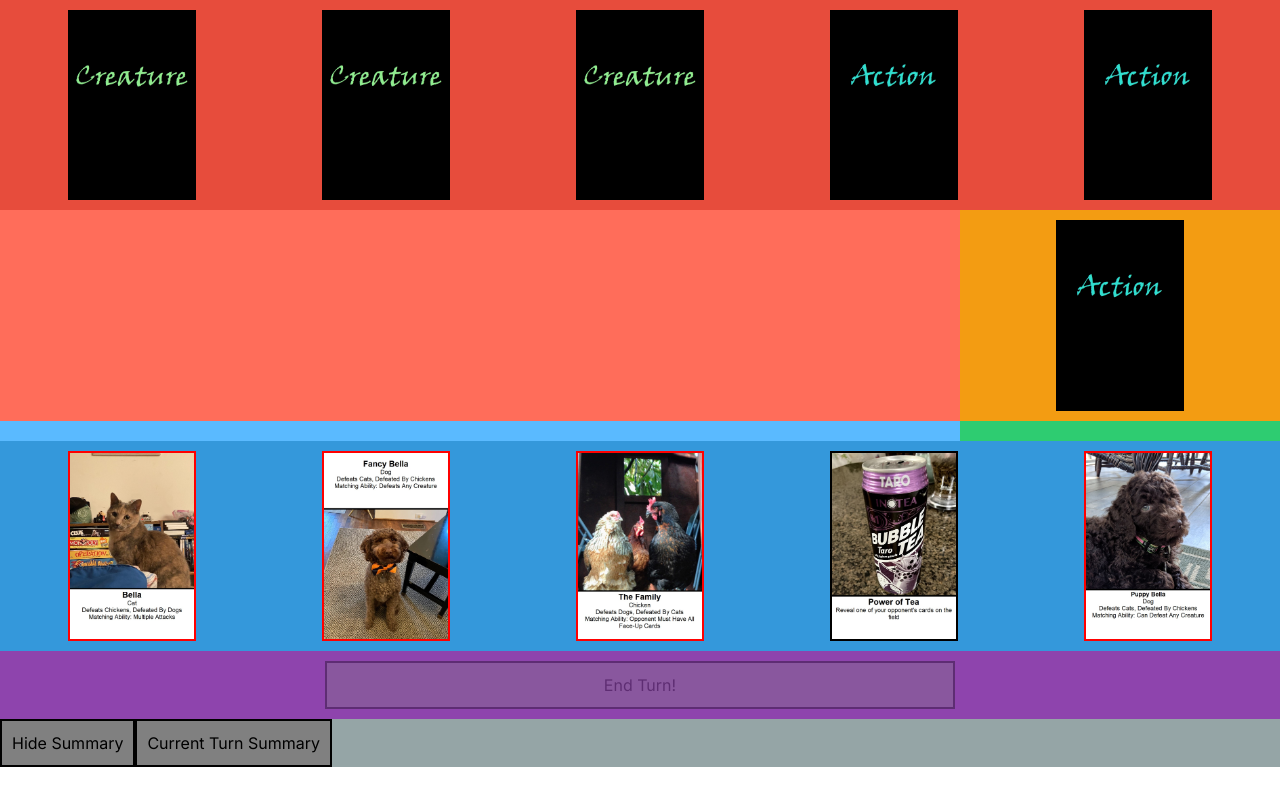
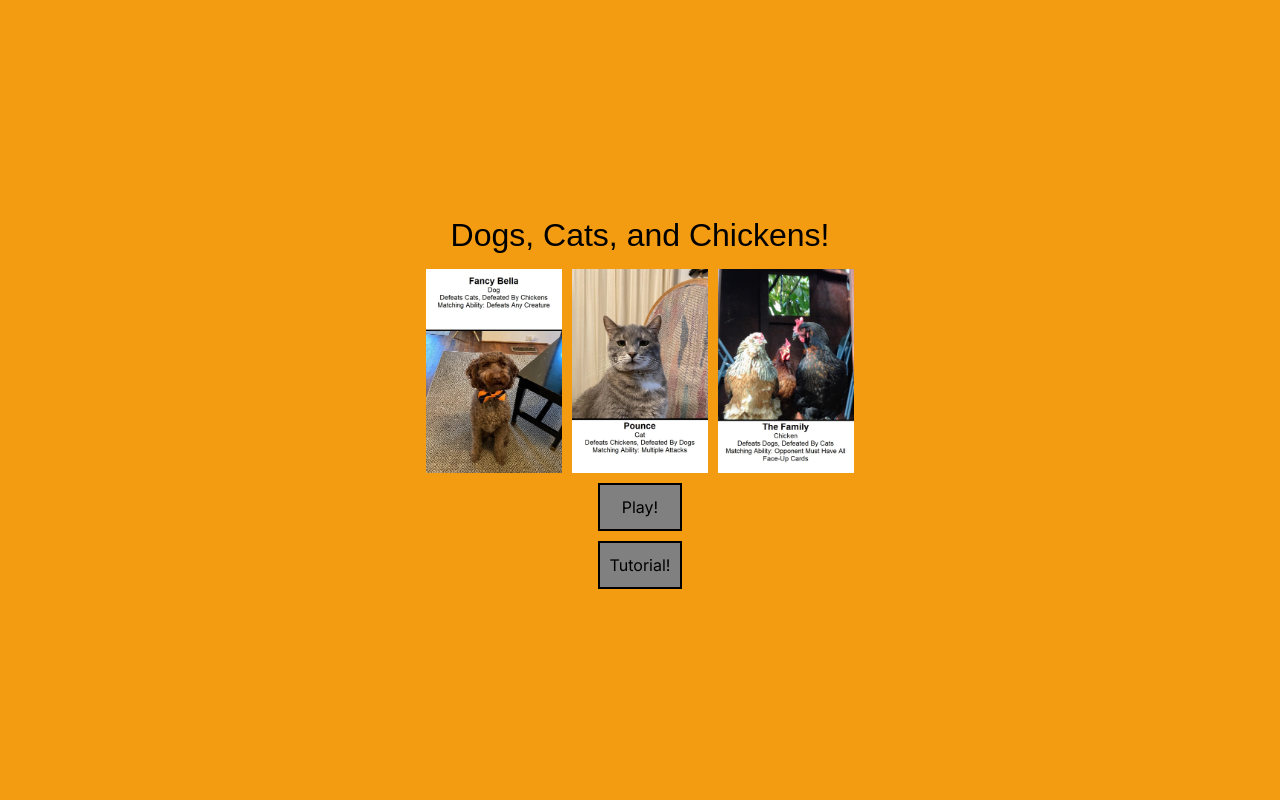
Before and after one commit to cjanse/dogscatsandchickens, a Next.js app in the folder dogscatsandchickens-app/: page / in a window 1280 px wide. Built offline with nearby package versions, Linux system fonts and the light colour scheme.

Commit message:
Finished basic home page

```diff
--- a/dogscatsandchickens-app/app/page.tsx
+++ b/dogscatsandchickens-app/app/page.tsx
@@ -1,9 +1,11 @@
 //import Image from 'next/image'
 'use client'
-import { useState, useEffect } from 'react'
-import { BrowserRouter as Router, Routes, Route} from 'react-router-dom';
+import React, { useState, useEffect } from 'react'
+import { BrowserRouter as Router, Routes, Route, Link} from 'react-router-dom';
 import {BasicGameView} from "./views/basicGameView"
 import {GameView} from "./views/gameView"
+import {HomePageView} from "./views/homePageView"
+import { TutorialView } from './views/tutorialView';
 
 export default function Home() {
 
@@ -17,10 +19,12 @@ export default function Home() {
 
   return (
     <Router>
-      <Routes>
-        <Route path="/" element={<GameView />} />
-      </Routes>
-    </Router>
+    <Routes>
+      <Route path="/" element={<HomePageView/> } />
+      <Route path="/play" element={<GameView/> } />
+      <Route path="/tutorial" element={<TutorialView/>}/>
+    </Routes>
+  </Router>
   )
 }
 
--- /dev/null
+++ b/dogscatsandchickens-app/app/views/homePageView.tsx
@@ -0,0 +1,103 @@
+import {GameController} from "../controller/gameController"
+import { PlayerController } from "../controller/playerController";
+import {useState, useEffect} from "react"
+import { AIPlayerController } from "../controller/AIPlayerController";
+import {Card} from "../models/card"
+import {Creature} from "../models/creature"
+import {Upgrade} from "../models/upgrade"
+import { BrowserRouter as Router, Routes, Route, Link} from 'react-router-dom';
+
+//Import all images
+import creature from "../../assets/cards/creature.jpg"
+import upgrade from "../../assets/cards/upgrade.jpg"
+import action from "../../assets/cards/action.jpg"
+import bella from "../../assets/cards/bella.jpg"
+import pounce from "../../assets/cards/pounce.jpg"
+import snowball from "../../assets/cards/snowball.jpg"
+import fancyBella from "../../assets/cards/fancy_bella.jpg"
+import prettyBella from "../../assets/cards/pretty_bella.jpg"
+import puppyBella from "../../assets/cards/puppy_bella.jpg"
+import lulu from "../../assets/cards/lulu.jpg"
+import olive from "../../assets/cards/olive.jpg"
+import theFamily from "../../assets/cards/the_family.jpg"
+import cactusAttack from "../../assets/cards/cactus_attack.jpg"
+import duckArmy from "../../assets/cards/duck_army.jpg"
+import deflect from "../../assets/cards/deflect.jpg"
+import sandShield from "../../assets/cards/sand_shield.jpg"
+import payphonesDontExistAnymore from "../../assets/cards/payphones_dont_exist_anymore.jpg"
+import fadingAway from "../../assets/cards/fading_away.jpg"
+import sleeping from "../../assets/cards/sleeping.jpg"
+import coolDownSquirrel from "../../assets/cards/cool_down_squirrel.jpg"
+import snowApocalypse from "../../assets/cards/snow_apocalypse.jpg"
+import beachSpirits from "../../assets/cards/beach_spirits.jpg"
+import forestSpirits from "../../assets/cards/forest_spirits.jpg"
+import riverSpirits from "../../assets/cards/river_spirits.jpg"
+import birdArmy1 from "../../assets/cards/bird_army_1.jpg"
+import birdArmy2 from "../../assets/cards/bird_army_2.jpg"
+import messyDorm1 from "../../assets/cards/messy_dorm_1.jpg"
+import messyDorm2 from "../../assets/cards/messy_dorm_2.jpg"
+import powerOfTea1 from "../../assets/cards/power_of_tea_1.jpg"
+import powerOfTea2 from "../../assets/cards/power_of_tea_2.jpg"
+import { GameBoard } from "../models/gameboard";
+
+export function HomePageView() {
+
+    /*Chooses a random Dog Card to show*/
+    function randomDogCard(){
+        switch (Math.floor(Math.random() *3)){
+            case 0:
+                return fancyBella;
+            case 1:
+                return prettyBella;
+            case 2:
+                return puppyBella;
+            default:
+                return creature;
+        }
+    }
+
+    /*Chooses a random Cat Card to show*/
+    function randomCatCard(){
+        switch (Math.floor(Math.random() *3)){
+            case 0:
+                return bella;
+            case 1:
+                return pounce;
+            case 2:
+                return snowball;
+            default:
+                return creature;
+        }
+    }
+
+    /*Chooses a random Chicken Card to show*/
+    function randomChickenCard(){
+        switch (Math.floor(Math.random() *3)){
+            case 0:
+                return lulu;
+            case 1:
+                return olive;
+            case 2:
+                return theFamily;
+            default:
+                return creature;
+        }
+    }
+
+    return (
+        <div style={{backgroundColor: '#f39c12', display: "grid", justifyContent: "center", alignItems: "center", height: "100vh"}}>
+            <div style={{display:"grid", placeItems:"center"}}>
+            <h1 style={{textAlign:"center", fontSize: "xx-large", fontFamily:"Fantasy, cursive"}}>Dogs, Cats, and Chickens!</h1>
+            <div style={{padding:'10px', display:'grid', gridTemplateColumns: 'repeat(3, 1fr)', gap: "10px", width:"35%", justifyItems: "center"}}>
+                <img src={randomDogCard().src}/>
+                <img src={randomCatCard().src}/>
+                <img src={randomChickenCard().src}/>
+            </div>
+            <div style={{display:"grid", gap:"10px", gridTemplateColumns: 'repeat(1, 1fr)'}}>
+            <button style={{backgroundColor: "gray", textAlign: "center", padding: "10px", border: "solid 2px"}}><Link to="/play">Play!</Link></button>
+            <button style={{backgroundColor: "gray", textAlign: "center", padding: "10px", border: "solid 2px"}}><Link to="/tutorial">Tutorial!</Link></button>
+            </div>
+            </div>
+        </div>
+    )
+}
--- /dev/null
+++ b/dogscatsandchickens-app/app/views/tutorialView.tsx
@@ -0,0 +1,51 @@
+import {GameController} from "../controller/gameController"
+import { PlayerController } from "../controller/playerController";
+import {useState, useEffect} from "react"
+import { AIPlayerController } from "../controller/AIPlayerController";
+import {Card} from "../models/card"
+import {Creature} from "../models/creature"
+import {Upgrade} from "../models/upgrade"
+import { BrowserRouter as Router, Routes, Route, Link} from 'react-router-dom';
+
+//Import all images
+import creature from "../../assets/cards/creature.jpg"
+import upgrade from "../../assets/cards/upgrade.jpg"
+import action from "../../assets/cards/action.jpg"
+import bella from "../../assets/cards/bella.jpg"
+import pounce from "../../assets/cards/pounce.jpg"
+import snowball from "../../assets/cards/snowball.jpg"
+import fancyBella from "../../assets/cards/fancy_bella.jpg"
+import prettyBella from "../../assets/cards/pretty_bella.jpg"
+import puppyBella from "../../assets/cards/puppy_bella.jpg"
+import lulu from "../../assets/cards/lulu.jpg"
+import olive from "../../assets/cards/olive.jpg"
+import theFamily from "../../assets/cards/the_family.jpg"
+import cactusAttack from "../../assets/cards/cactus_attack.jpg"
+import duckArmy from "../../assets/cards/duck_army.jpg"
+import deflect from "../../assets/cards/deflect.jpg"
+import sandShield from "../../assets/cards/sand_shield.jpg"
+import payphonesDontExistAnymore from "../../assets/cards/payphones_dont_exist_anymore.jpg"
+import fadingAway from "../../assets/cards/fading_away.jpg"
+import sleeping from "../../assets/cards/sleeping.jpg"
+import coolDownSquirrel from "../../assets/cards/cool_down_squirrel.jpg"
+import snowApocalypse from "../../assets/cards/snow_apocalypse.jpg"
+import beachSpirits from "../../assets/cards/beach_spirits.jpg"
+import forestSpirits from "../../assets/cards/forest_spirits.jpg"
+import riverSpirits from "../../assets/cards/river_spirits.jpg"
+import birdArmy1 from "../../assets/cards/bird_army_1.jpg"
+import birdArmy2 from "../../assets/cards/bird_army_2.jpg"
+import messyDorm1 from "../../assets/cards/messy_dorm_1.jpg"
+import messyDorm2 from "../../assets/cards/messy_dorm_2.jpg"
+import powerOfTea1 from "../../assets/cards/power_of_tea_1.jpg"
+import powerOfTea2 from "../../assets/cards/power_of_tea_2.jpg"
+import { GameBoard } from "../models/gameboard";
+
+export function TutorialView() {
+
+    return (
+        <div style={{backgroundColor: '#f39c12', display: "grid", justifyContent: "center", alignItems: "center", height: "100vh"}}>
+            <p>TutorialView</p>
+            <button style={{backgroundColor: "gray", textAlign: "center", padding: "10px", border: "solid 2px"}}><Link to="/">Go Back!</Link></button>
+        </div>
+    )
+}
--- a/dogscatsandchickens-app/package.json
+++ b/dogscatsandchickens-app/package.json
@@ -19,7 +19,7 @@
     "postcss": "8.4.25",
     "react": "^18.2.0",
     "react-dom": "^18.2.0",
-    "react-router-dom": "^6.21.0",
+    "react-router-dom": "^6.21.3",
     "tailwindcss": "3.3.2",
     "typescript": "5.1.6"
   }
```
Also changed, not shown: 1 other file (tests, documents, lock files or other folders).
